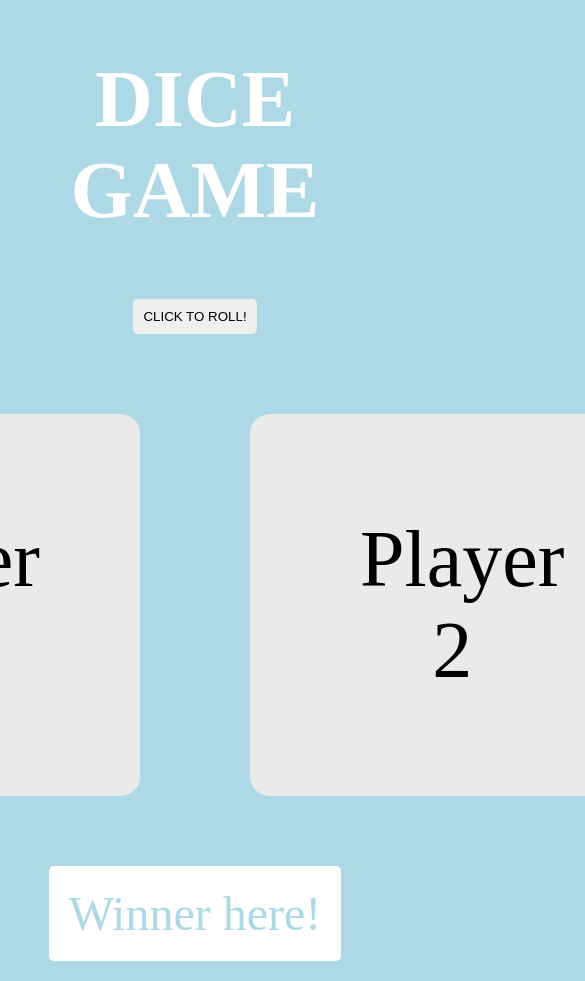
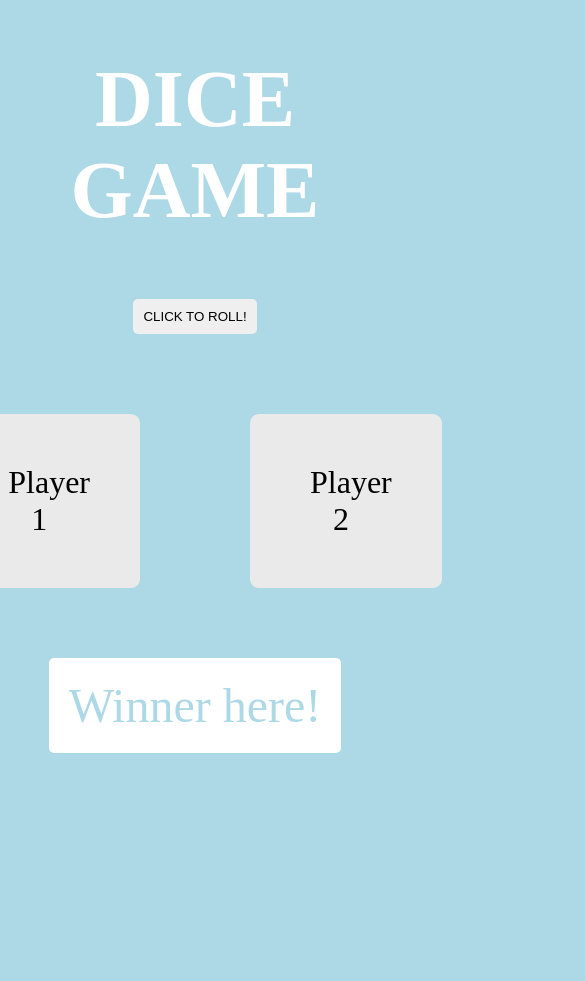
Before and after one commit to ajba29/dice-game, a plain HTML site: page index.html in a window 390 px wide. Shown: the top 981 px of the page, 585 px wide, since content can reach past the window. After the commit the page ends 844 px from the top, so only its background shows below. Drawn offline with Linux system fonts and the light colour scheme.

Commit message:
changes for mobile screens
styles.css modifies

```diff
--- a/styles.css
+++ b/styles.css
@@ -51,3 +51,20 @@
     border-radius: 5px;
     padding: 10px
 }
+
+@media (max-width: 767px) {
+    /* CSS styles for mobile screens */
+
+    .dice{
+        align-items: center;
+        background-color: #eaeaea;
+        margin: 50px;
+        padding: 50px;
+        border-radius: 5%;
+    }
+
+    .number{
+        padding: 10px;
+        font-size: 2rem;
+    }
+  }
```
